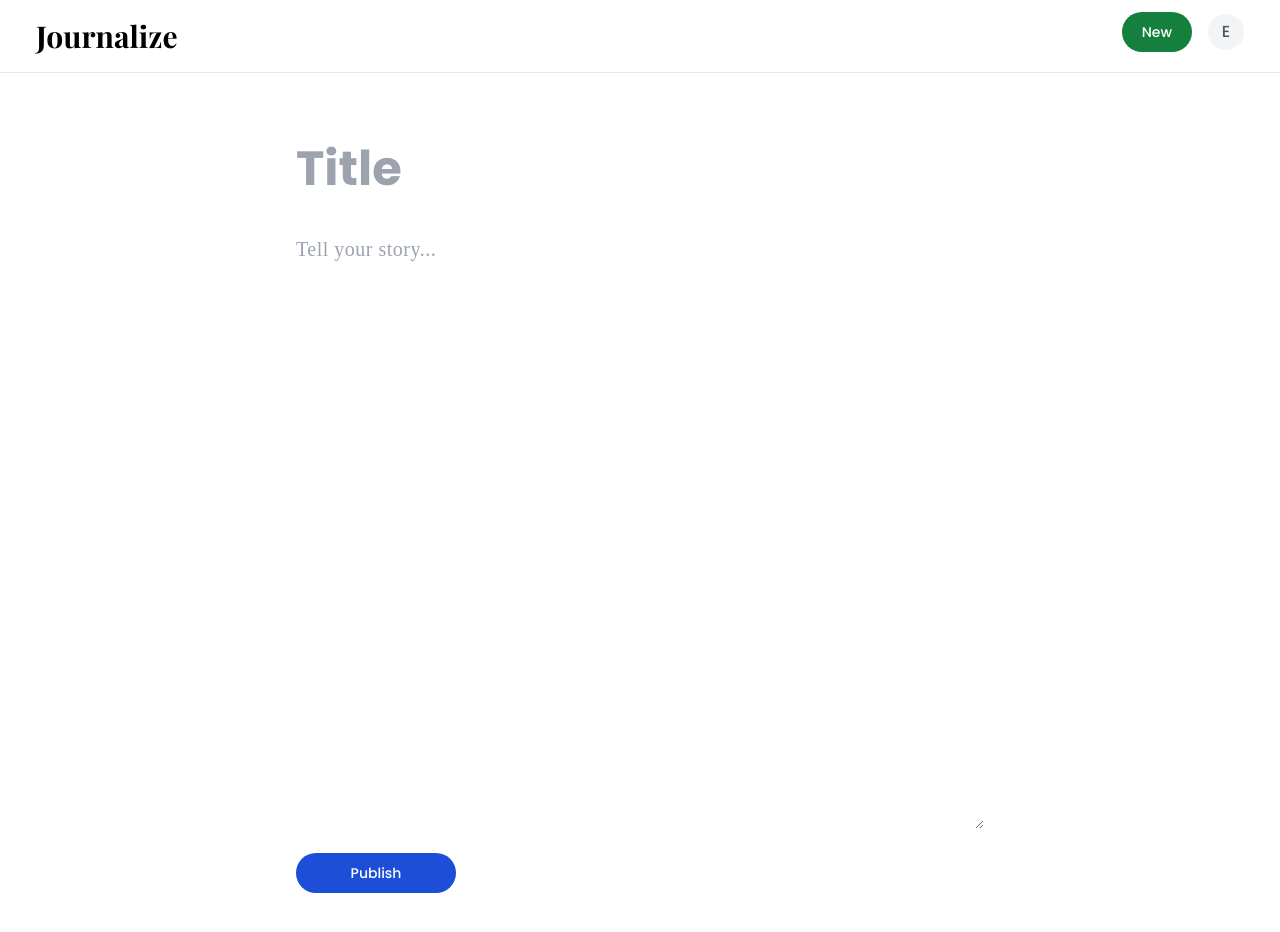
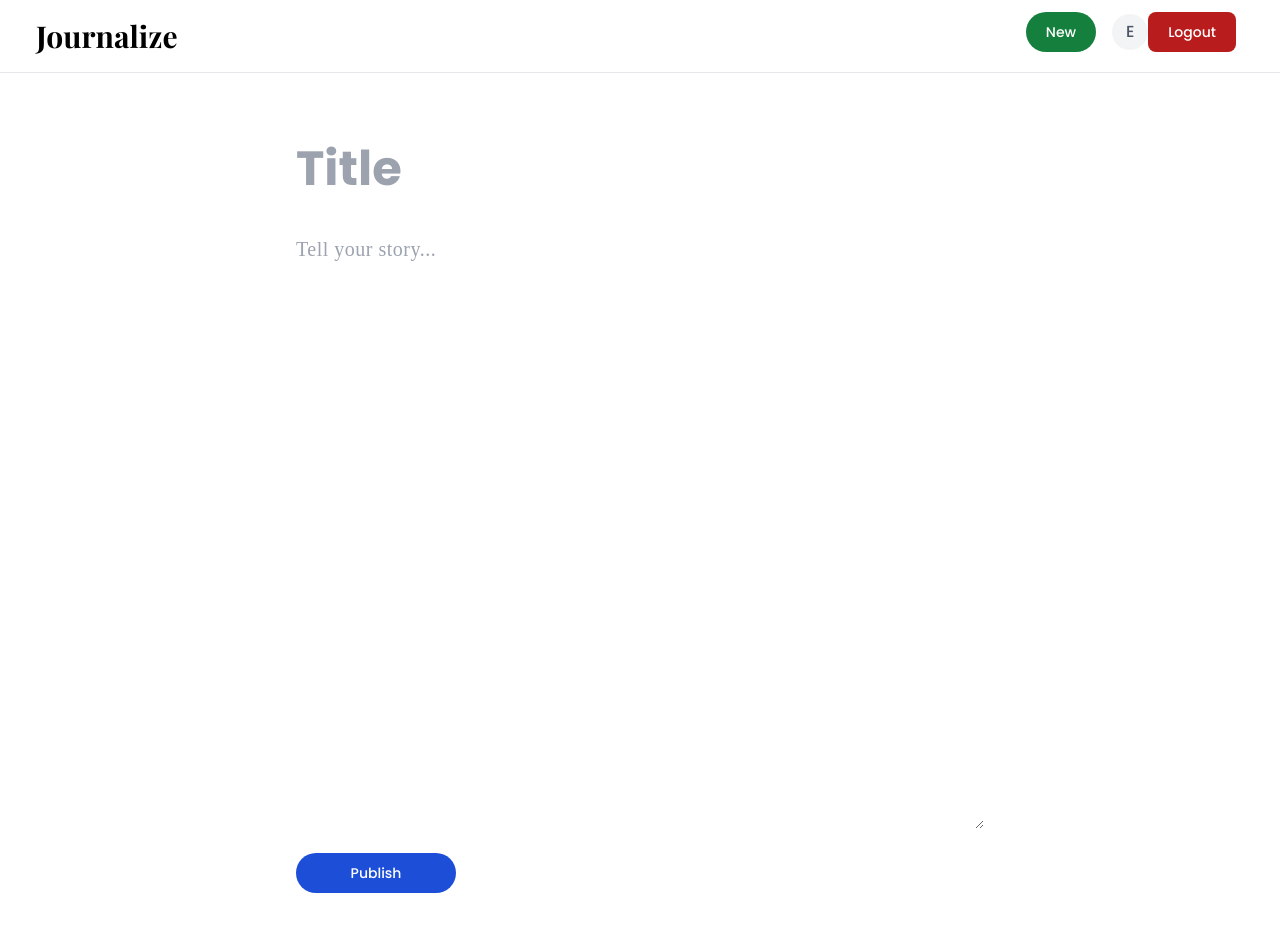
Before and after one commit to ekanshka/journalize, a React (Vite) app in the folder frontend/: page /create-blog in a window 1280 px wide. Shown: the top 932 px of the page. Built offline with nearby package versions, Linux system fonts and the light colour scheme; a web font is replaced by a local one.

Commit message:
logout added

```diff
--- a/frontend/src/components/Appbar.tsx
+++ b/frontend/src/components/Appbar.tsx
@@ -1,14 +1,23 @@
-import { Link } from "react-router-dom"
+import { Link, useNavigate } from "react-router-dom"
 import { Avatar } from "./Avatar"
 
 
 export const Appbar = () => {
+  const navigate = useNavigate()
+  const handleLogout = () => {
+    localStorage.removeItem("Authorization");
+    alert("Logged out!")
+    navigate("/signin")
+  }
+
+
   return (
     <div className="w-full flex justify-between place-items-center px-9 py-3 border-b">
         <Link to={"/blogs"} className="logo text-3xl font-bold font-playfair">Journalize</Link>
         <div className="">
           <Link to={"/create-blog"}><button type="button" className="mr-4 text-white bg-green-700 hover:bg-green-800 focus:outline-none focus:ring-4 focus:ring-green-300 font-medium rounded-full text-sm px-5 py-2.5 text-center me-2 mb-2 ">New</button></Link>
           <Avatar name="Ekansh"/>
+          <button type="button" onClick={handleLogout} className="focus:outline-none text-white bg-red-700 hover:bg-red-800 focus:ring-4 focus:ring-red-300 font-medium rounded-lg text-sm px-5 py-2.5 me-2 mb-2">Logout</button>
         </div>
     </div>
   )
```
